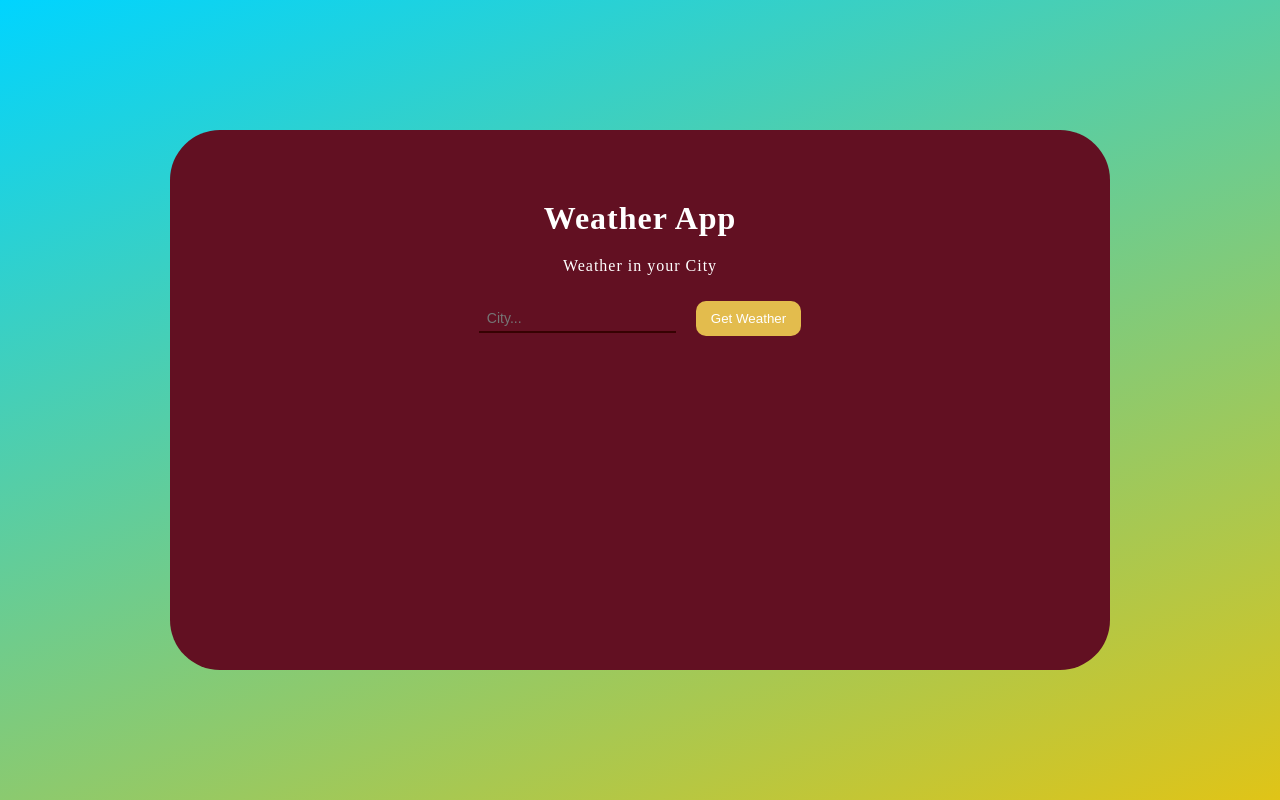
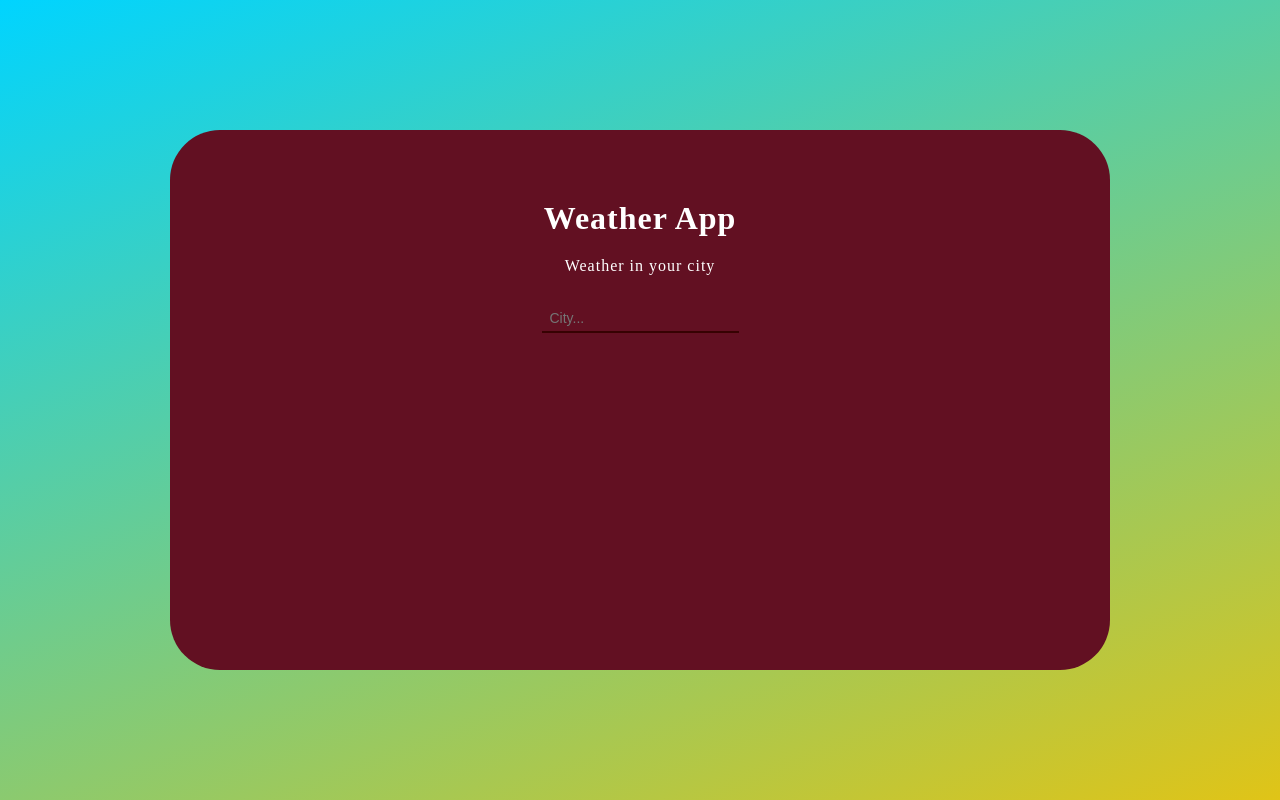
Before and after one commit to alex197925/weather-vue-app, a Vue app: page / in a window 1280 px wide. Built offline with nearby package versions, Linux system fonts and the light colour scheme.

Commit message:
Add conditions to button

```diff
--- a/src/App.vue
+++ b/src/App.vue
@@ -2,13 +2,21 @@
 <template>
   <div class="wrapper">
     <h1>Weather App</h1>
-    <p>Weather in your City</p>
-    <input type="text" placeholder="City..." />
-    <button>Get Weather</button>
+    <p>Weather in your {{ city == "" ? "city" : city }}</p>
+    <input v-model="city" type="text" placeholder="City..." />
+    <button @click="" v-show="city !== ''">Get Weather</button>
   </div>
 </template>
 
-<script></script>
+<script>
+export default {
+  data() {
+    return {
+      city: "",
+    };
+  },
+};
+</script>
 
 <style scoped>
 .wrapper {
```
